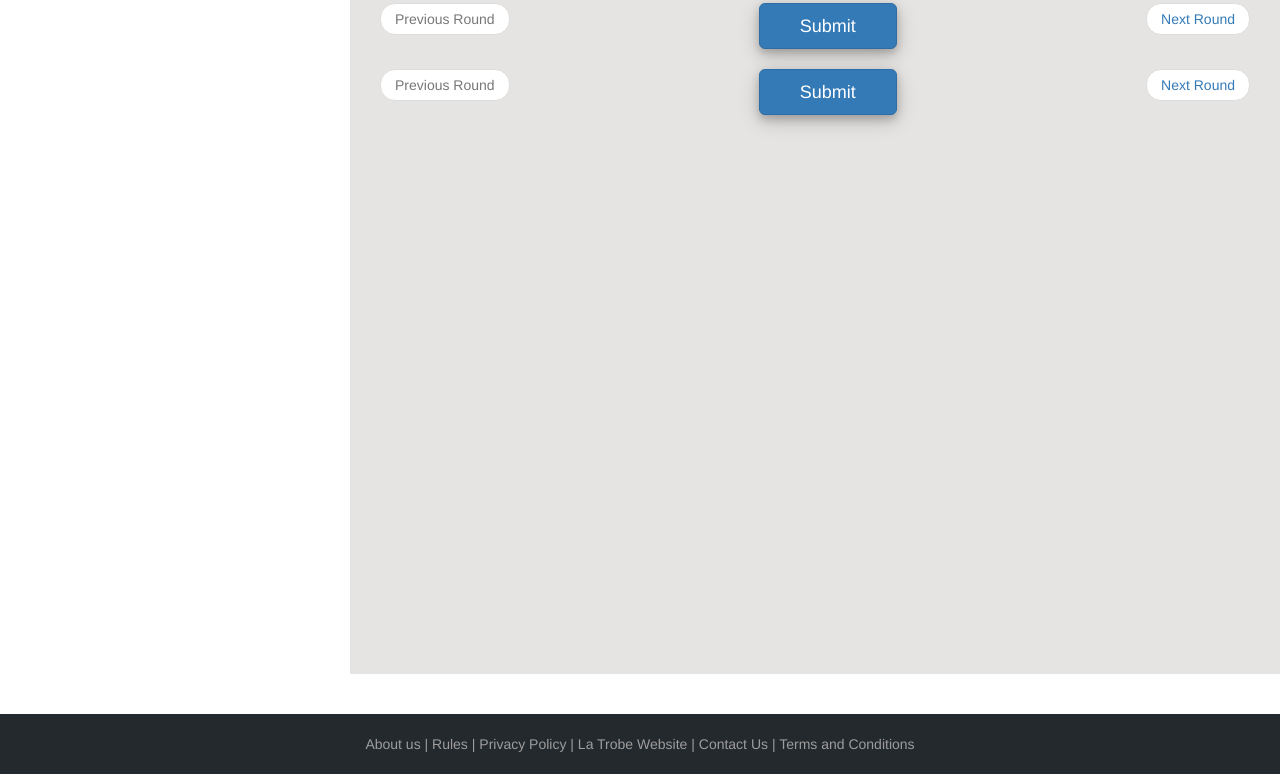
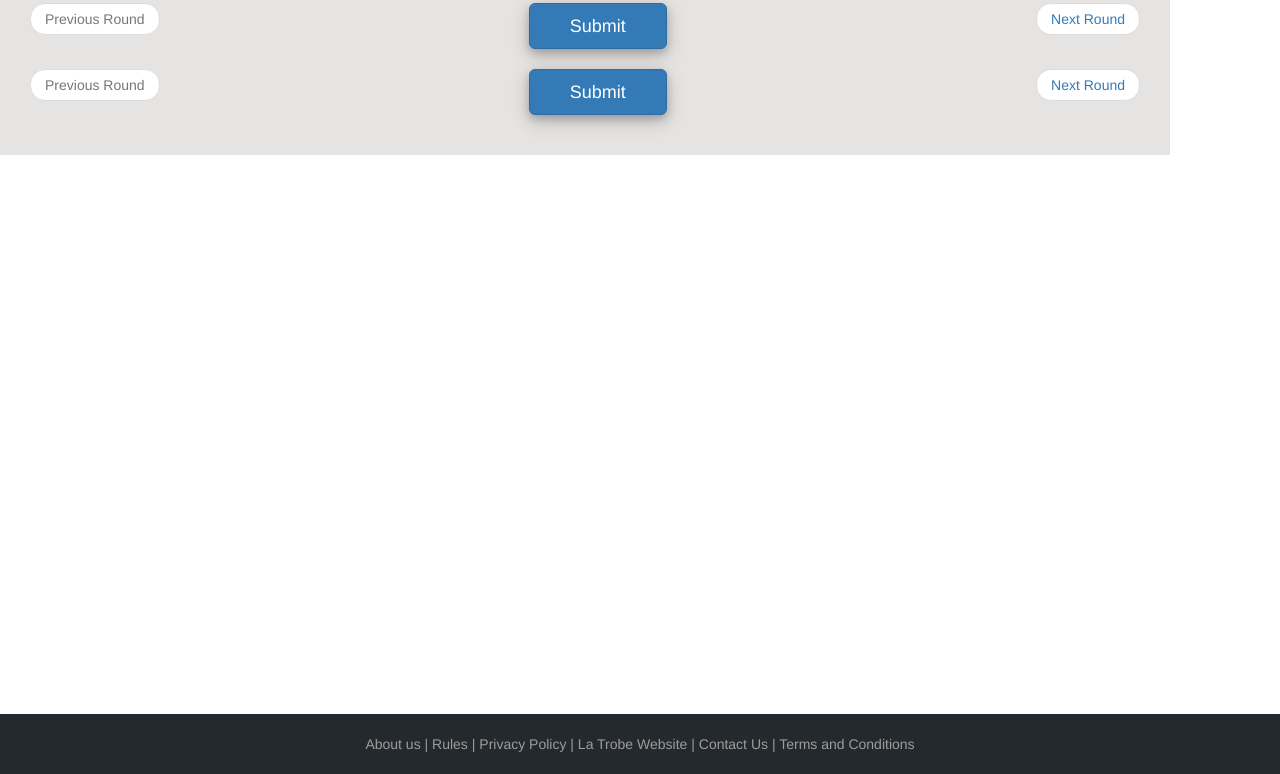
Before and after one commit to James-Vu/2017-team-d, a website: page client/tipping.html in a window 1280 px wide. Shown: the part 230-1004 px from the top of the page. Drawn offline with nearby package versions, Linux system fonts and the light colour scheme; some packages are replaced by stand-ins of ours; no server answers; a script that the page names is missing; files whose address does not match are found by name.

```diff
--- a/client/tipping.html
+++ b/client/tipping.html
@@ -43,7 +43,7 @@
 $(document).ready(function () {
 
     $('#sidebar').niceScroll({
-        cursorcolor: '#53619d', // Changing the scrollbar color
+        cursorcolor: '#9d9d9d', // Changing the scrollbar color
         cursorwidth: 4, // Changing the scrollbar width
         cursorborder: 'none', // Rempving the scrollbar border
     });
@@ -100,7 +100,7 @@
 
 <div class="wrapper">
 <!--Ladder sidebar-->
-<nav id="sidebar" class="hidden-xs hidden-sm hidden-md" style="position: relative; z-index:10000000;">
+<nav id="sidebar" class="hidden-xs hidden-sm hidden-md">
 		<div class="row">
 				<div align="center" style="margin-top:10px;" class="col-md-3 col-xs-4 hidden-xs hidden-sm hidden-md">
 					<div data-spy="affix" data-offset-top="100" data-offset-bottom="140">
@@ -139,7 +139,7 @@
 	</nav>
 	<!--End ladder sidebar-->
 	<!--Start tipping boxes-->
-<div align="center" class="container" style="background-color:#e6e4e2;">
+<div align="center" class="container" style="background-color:#e6e4e2;position:absolute;">
 				<!--Section for all information about the match-->
 				<div ng-controller="tippingController"  class="col-md-12 col-xs-12 center-block" style="float:right">
 				<div class="col-md-12">
```
